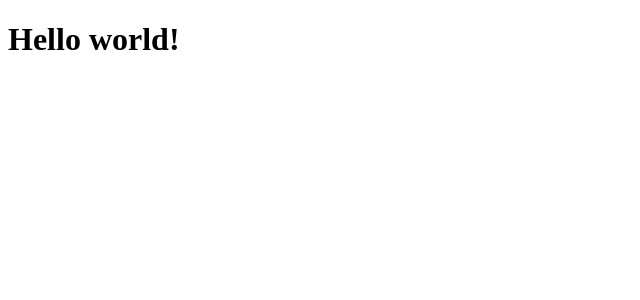
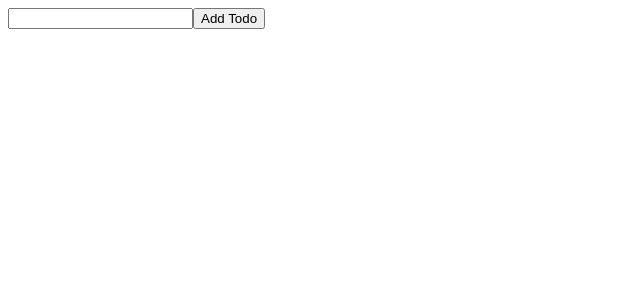
Before and after one commit to njgingrich/bornes, a React app: page / in a window 1280 px wide. Shown: the top 300 px of the page, without its empty margins (0-640 px from the left). Built offline with nearby package versions, Linux system fonts and the light colour scheme.

Commit message:
Add base todo app

```diff
--- /dev/null
+++ b/jsconfig.json
@@ -0,0 +1,6 @@
+{
+  "compilerOptions": {
+    "baseUrl": "src"
+  },
+  "exclude": ["node_modules"]
+}
--- a/package.json
+++ b/package.json
@@ -24,7 +24,6 @@
     "webpack-dev-server": "^3.9.0"
   },
   "dependencies": {
-    "@reduxjs/toolkit": "^1.0.4",
     "react": "^16.12.0",
     "react-dom": "^16.12.0",
     "react-redux": "^7.1.3"
--- /dev/null
+++ b/src/components/Todo/Todo.js
@@ -0,0 +1,15 @@
+import React from 'react'
+import PropTypes from 'prop-types'
+
+export function Todo({ completed, onClick, text }) {
+  return (
+    <li onClick={onClick} style={{textDecoration: completed ? 'line-through' : 'none'}}>
+      {text}
+    </li>
+  )
+}
+Todo.propTypes = {
+  completed: PropTypes.bool.isRequired,
+  onClick: PropTypes.func.isRequired,
+  text: PropTypes.string.isRequired,
+}
--- /dev/null
+++ b/src/components/TodoList/TodoList.js
@@ -0,0 +1,47 @@
+import React, { useState } from 'react'
+
+import { Todo } from '../Todo/Todo'
+
+let baseId = 0;
+
+export function TodoList() {
+  const [todos, setTodos] = useState([]);
+  const [text, setText] = useState('');
+
+  function removeTodo(todo) {
+    const ix = todos.findIndex(t => t.id === todo.id);
+    if (ix < 0) return;
+
+    const copy = [...todos];
+    copy.splice(ix, 1);
+    setTodos(copy);
+  }
+
+  function toggleTodo(todo) {
+    const ix = todos.findIndex(t => t.id === todo.id);
+    if (ix < 0) return;
+
+    const copy = [...todos];
+    copy[ix].completed = !copy[ix].completed
+    setTodos(copy);
+  }
+
+  function addTodo(e) {
+    e.preventDefault();
+    const todo = { completed: false, id: baseId++, text };
+    setTodos([...todos, todo]);
+    setText('');
+  }
+
+  return (
+    <div>
+      <form onSubmit={addTodo}>
+        <input value={text} onChange={e => setText(e.target.value)} />
+        <button type="submit">Add Todo</button>
+      </form>
+      {todos.map(todo => (
+        <Todo key={todo.id} completed={todo.completed} onClick={() => toggleTodo(todo)} text={todo.text} />
+      ))}
+    </div>
+  )
+}
--- a/src/index.js
+++ b/src/index.js
@@ -1,4 +1,6 @@
 import React from "react";
 import { render } from "react-dom";
 
-render(<h1>Hello world!</h1>, document.getElementById("root"));
+import { App } from './pages'
+
+render(<App />, document.getElementById("root"));
--- /dev/null
+++ b/src/pages/index.js
@@ -0,0 +1,8 @@
+import React from 'react'
+import { TodoList } from '../components/TodoList/TodoList';
+
+export function App() {
+  return (
+    <TodoList />
+  )
+}
```
Also changed, not shown: 1 other file (tests, documents, lock files or other folders).
